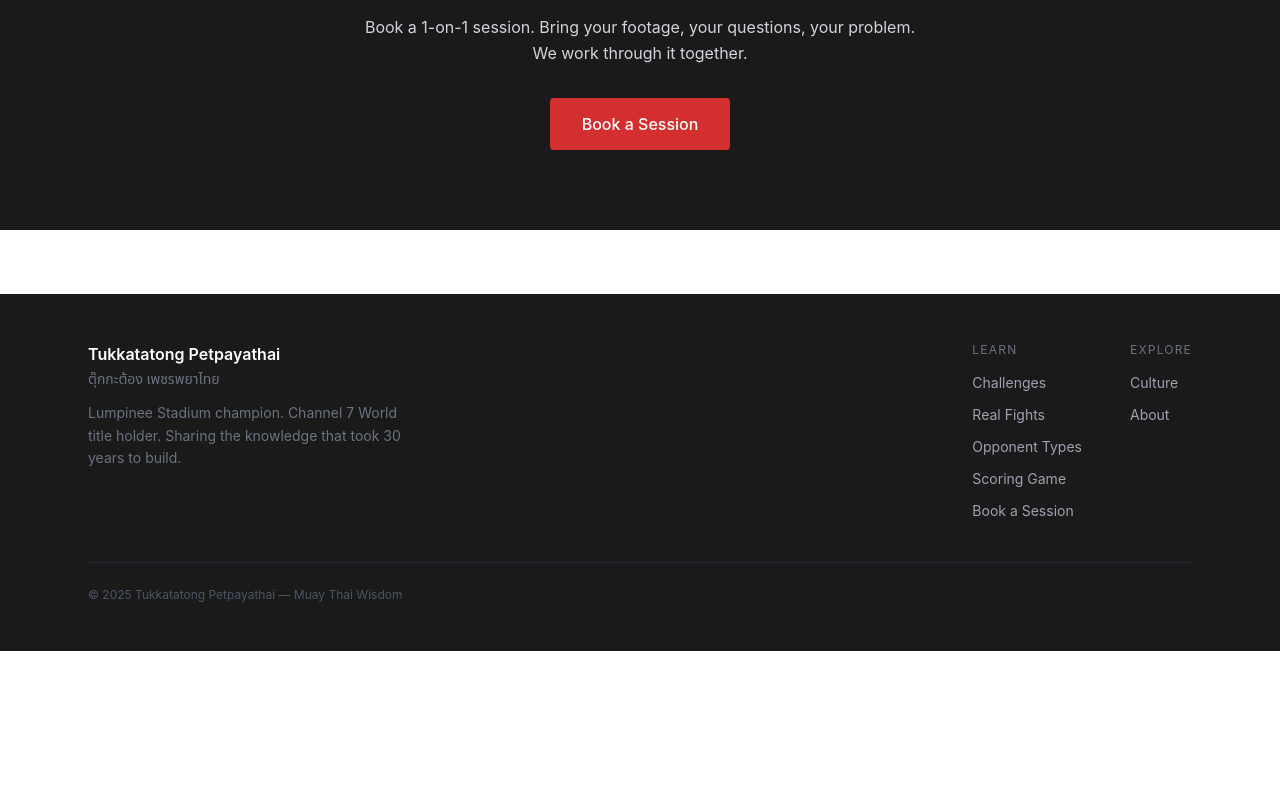
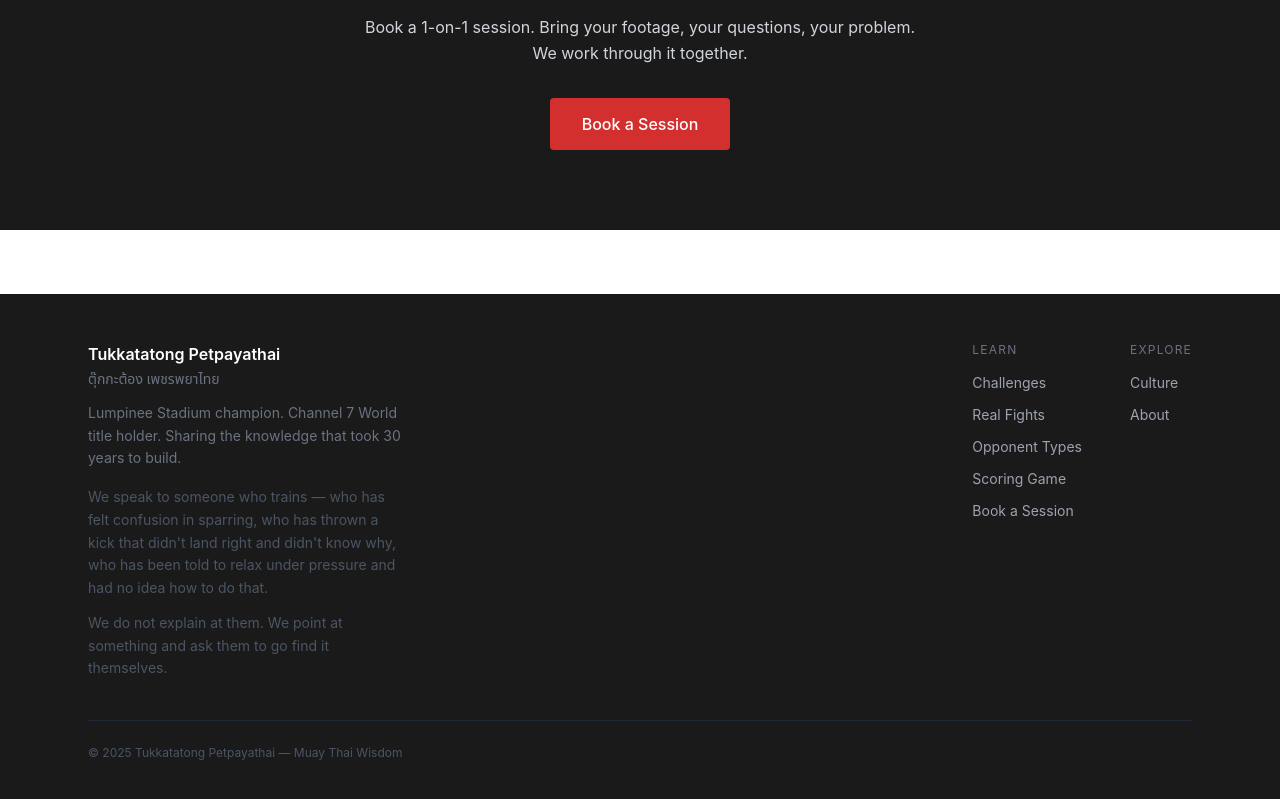
Before and after one commit to sorazhang/tukkata-tong-petpayathai, a Next.js app: page / in a window 1280 px wide. Shown: the part 2286-3085 px from the top of the page. Before the commit the page ends 2937 px from the top, so only its background shows below. Built offline with nearby package versions, Linux system fonts and the light colour scheme.

Commit message:
Add brand voice statement to footer
Two-paragraph intro under Kru's credentials — who we speak to
and how we speak to them. Directly from the brand voice doc.

https://claude.ai/code/session_01Uud9y6DN7DSM9RrXHhy48E

```diff
--- a/components/Footer.tsx
+++ b/components/Footer.tsx
@@ -11,6 +11,15 @@ export default function Footer() {
             <p className="text-sm text-gray-500 max-w-xs leading-relaxed">
               Lumpinee Stadium champion. Channel 7 World title holder.
               Sharing the knowledge that took 30 years to build.
+            </p>
+            <p className="text-sm text-gray-600 max-w-xs leading-relaxed mt-4">
+              We speak to someone who trains — who has felt confusion in sparring,
+              who has thrown a kick that didn&apos;t land right and didn&apos;t know why,
+              who has been told to relax under pressure and had no idea how to do that.
+            </p>
+            <p className="text-sm text-gray-600 max-w-xs leading-relaxed mt-3">
+              We do not explain at them. We point at something and ask them to go
+              find it themselves.
             </p>
           </div>
 
```
